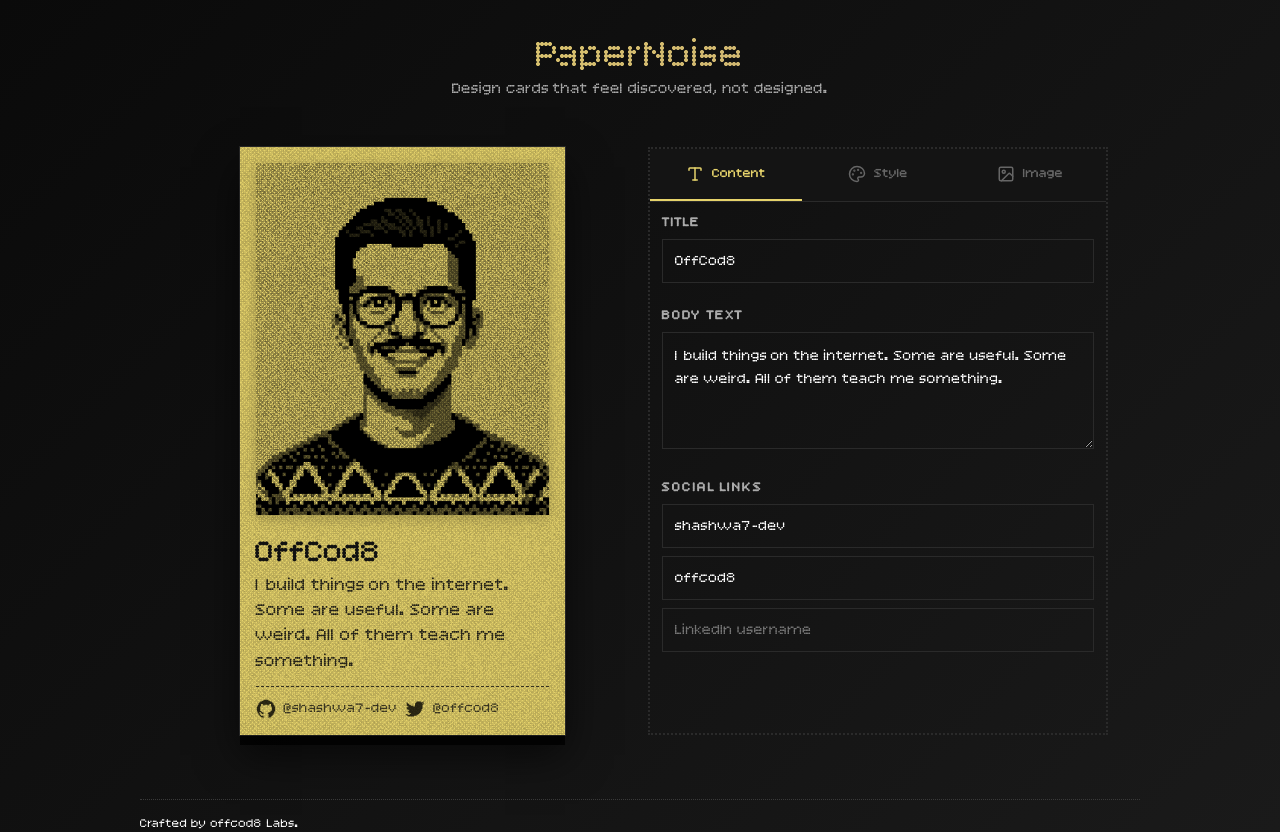
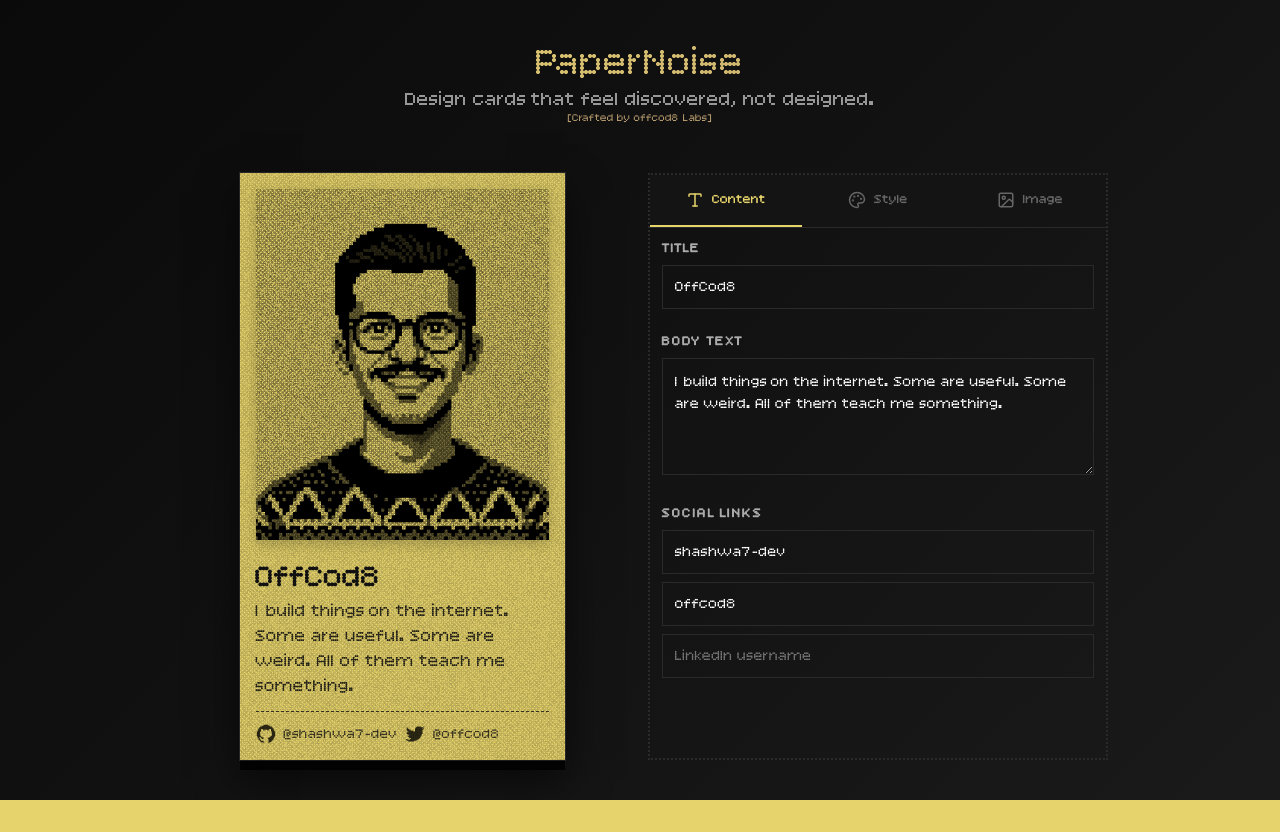
Before and after one commit to shashwa7-dev/papernoise-offcod8, a React (Vite) app: page / in a window 1280 px wide. After the commit the page ends 800 px from the top, so only its background shows below. Built offline with nearby package versions, Linux system fonts and the light colour scheme.

Commit message:
some changes

```diff
--- a/src/App.jsx
+++ b/src/App.jsx
@@ -1,12 +1,7 @@
 import VintageCardEditor from "./component/VintageCardEditor";
 
 function App() {
-  return (
-    <>
-      <VintageCardEditor />
-      <p className="footer">Crafted by offcod8 Labs.</p>
-    </>
-  );
+  return <VintageCardEditor />;
 }
 
 export default App;
--- a/src/component/VintageCardEditor.jsx
+++ b/src/component/VintageCardEditor.jsx
@@ -111,6 +111,7 @@ export default function VintageCardEditor() {
       <div className="header">
         <h1>PaperNoise</h1>
         <p>Design cards that feel discovered, not designed.</p>
+        <p className="credits">{"[Crafted by offcod8 Labs]"}</p>
       </div>
 
       <div className="editor-layout">
--- a/src/index.css
+++ b/src/index.css
@@ -110,8 +110,13 @@ body {
 
 .header p {
   color: var(--color-text-secondary);
-  font-size: 1rem;
+  font-size: 1.25rem;
 }
+.credits {
+  font-size: 0.7rem !important;
+  color: var(--color-accent-secondary) !important;
+}
+
 
 .editor-layout {
   display: grid;
@@ -446,13 +451,3 @@ body {
   color: var(--color-accent-primary);
   background: var(--color-bg-tertiary);
 }
-
-.footer {
-
-  padding-top: 1rem;
-  max-width: 1000px;
-  margin: auto;
-  margin-top: 2rem;
-  font-size: 0.8rem;
-  border-top: 1px dotted var(--color-border-hover);
-}
```
